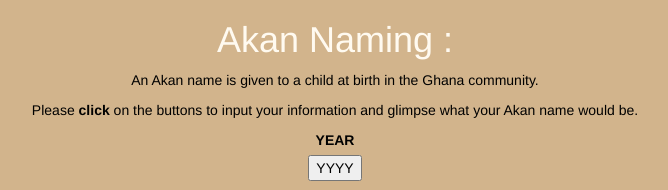
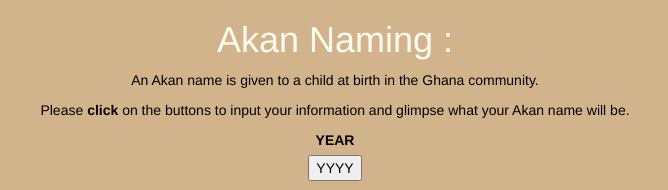
Before and after one commit to alvinngunjiri/Akannaming, a plain HTML site: page index.html in a window 1280 px wide. Shown: the top 190 px of the page, without its empty margins (305-973 px from the left). Drawn offline with nearby package versions, Linux system fonts and the light colour scheme.

Commit message:
Modification of file

```diff
--- a/index.html
+++ b/index.html
@@ -23,7 +23,7 @@
                 <h1>Akan Naming :</h1>
                 <p>An Akan name is given to a child at birth in the Ghana community.</p>
                 <p>Please <strong>click</strong> on the buttons to input your information and glimpse what your Akan
-                    name would
+                    name will
                     be.</p>
 
                 <label for="year"><b>YEAR</b></label><br>
```
